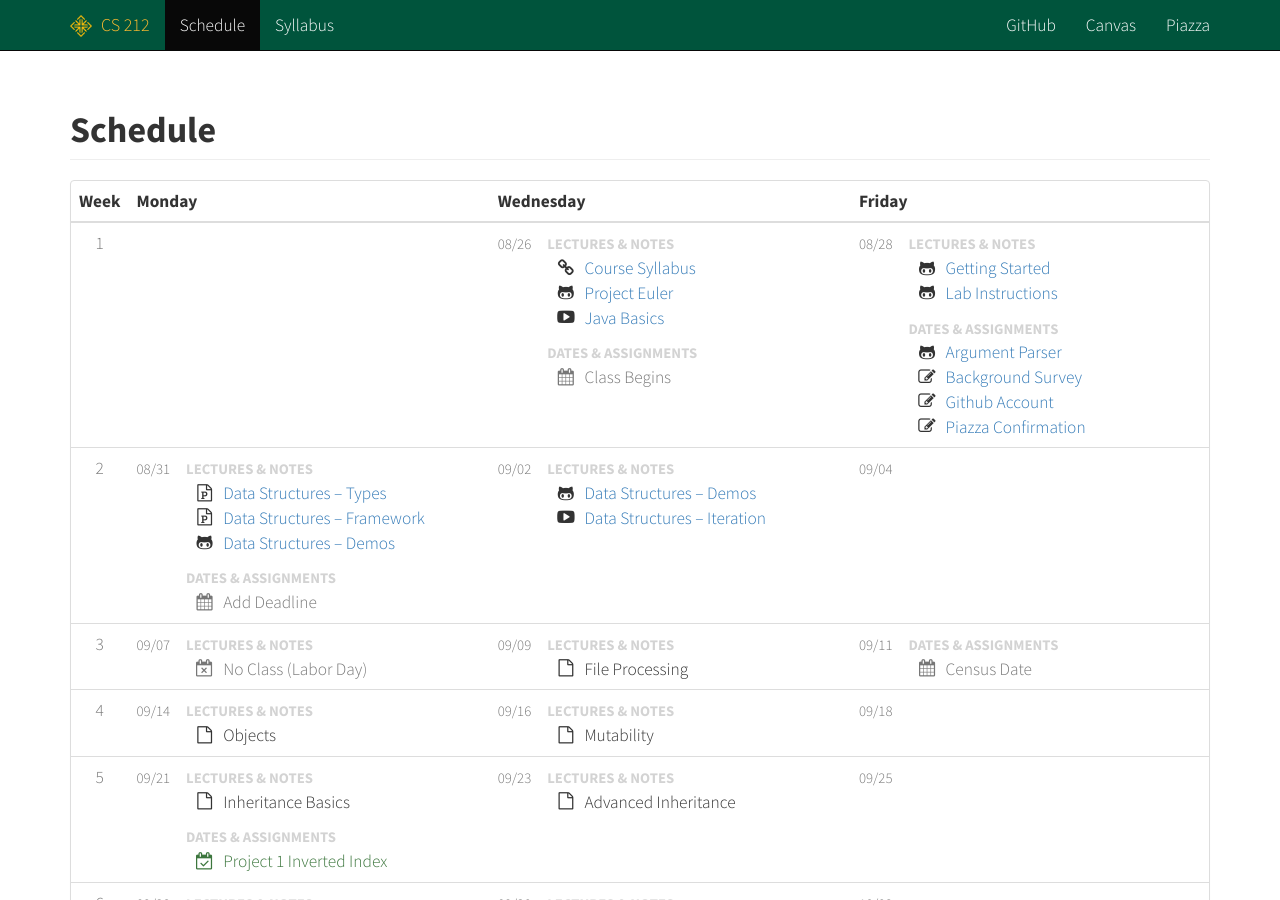
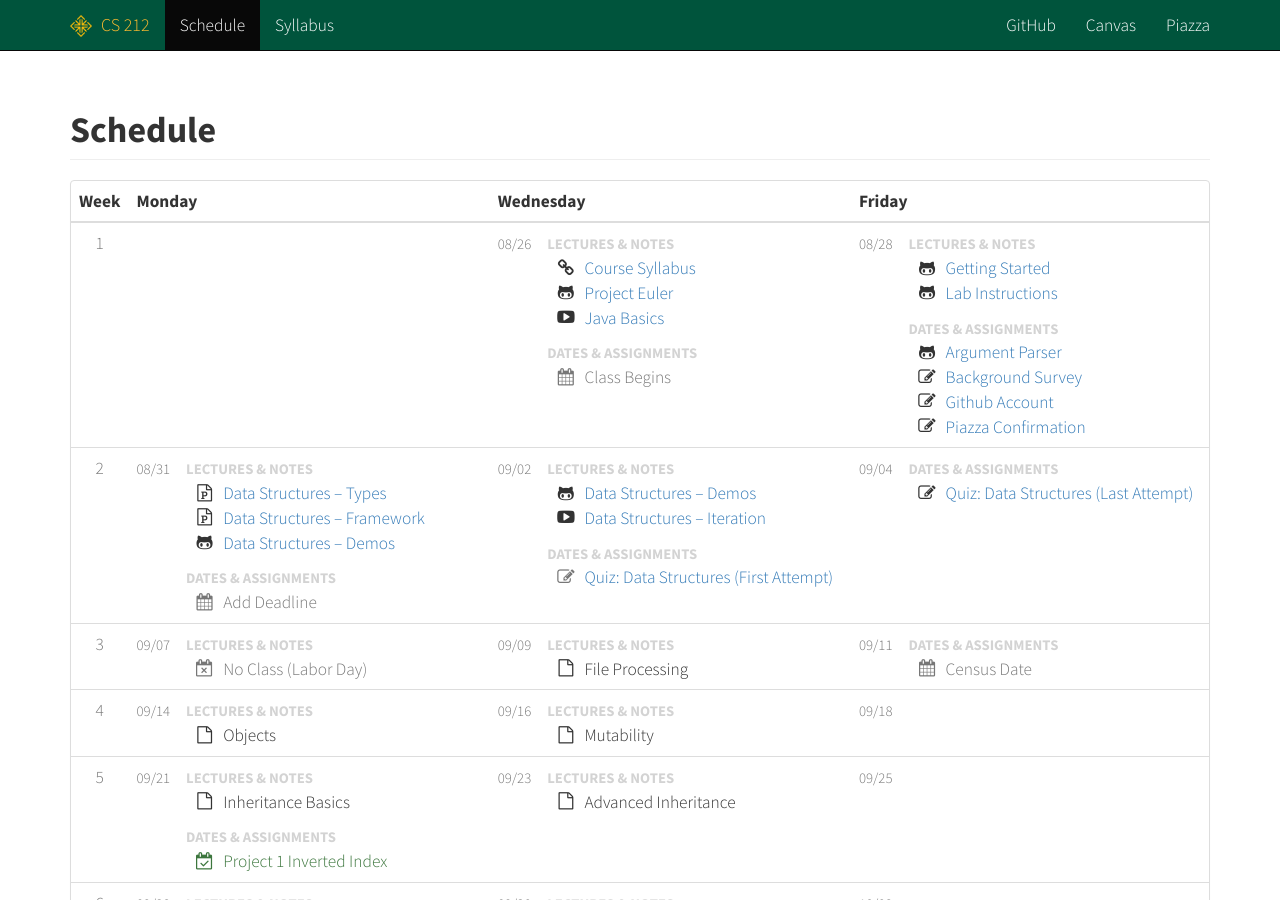
Before and after one commit to cs212/fall2015, a Jekyll site: the page built from schedule.html, in a window 1280 px wide and 900 px high. Built offline with Jekyll 4.4.1, drawn with Linux system fonts in a browser that asks for light colours; Markdown is read by kramdown in place of the engine named in the settings.

Commit message:
Adding quiz.

```diff
--- a/_data/schedule.yml
+++ b/_data/schedule.yml
@@ -66,11 +66,18 @@
         - name : 'Data Structures &ndash; Iteration'
           link : 'https://youtu.be/1Z6zWIG_acE'
           icon : 'fa-youtube-play'
-      other : false
+      other :
+        - name : 'Quiz: Data Structures (First Attempt)'
+          link : 'https://usfca.instructure.com/courses/1553675/quizzes/2292156'
+          icon : 'fa-pencil-square-o'
+          type : 'text-muted'
 
     - class : 2015-09-04 # Fri
       notes : false
-      other : false
+      other :
+        - name : 'Quiz: Data Structures (Last Attempt)'
+          link : 'https://usfca.instructure.com/courses/1553675/quizzes/2292156'
+          icon : 'fa-pencil-square-o'
 
 - week : 3
   days :
```
